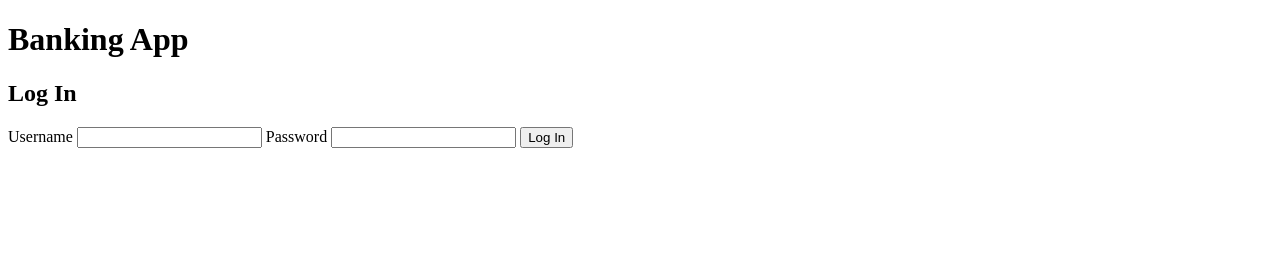
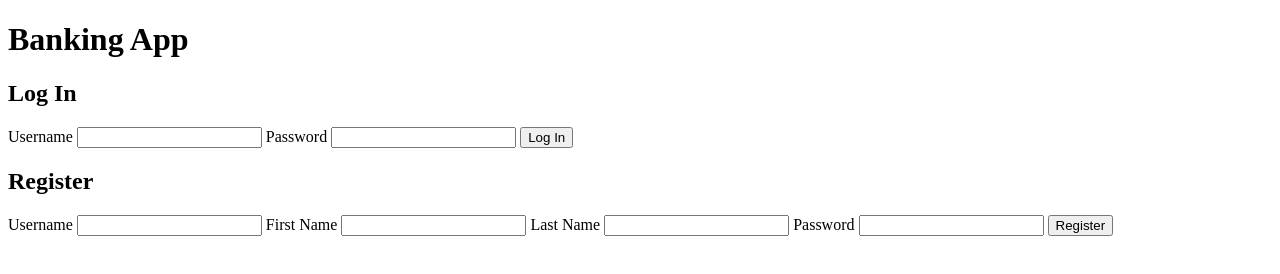
Before and after one commit to blancaley/banking-app-nodejs-express, a website with bundled scripts: page public/index.html in a window 1280 px wide. Built offline with nearby package versions, Linux system fonts and the light colour scheme.

Commit message:
Add form to register new user

```diff
--- a/public/index.html
+++ b/public/index.html
@@ -17,8 +17,25 @@
     <input type="password" name="password" id="password">
 
     <button>Log In</button>
+  </form>
 
   <p id="welcomeMsg"></p>
+
+  <form>
+    <h2>Register</h2>
+    <label for="signUpUsername">Username</label>
+    <input type="text" name="signUpUsername" id="signUpUsername">
+
+    <label for="firstName">First Name</label>
+    <input type="text" name="firstName" id="firstName">
+
+    <label for="lastName">Last Name</label>
+    <input type="text" name="lastName" id="lastName">
+
+    <label for="signUpPassword">Password</label>
+    <input type="password" name="signUpPassword" id="signUpPassword">
+
+    <button>Register</button>
   </form>
   <script type="module" src="./js/main.js"></script>
 </body>
```
